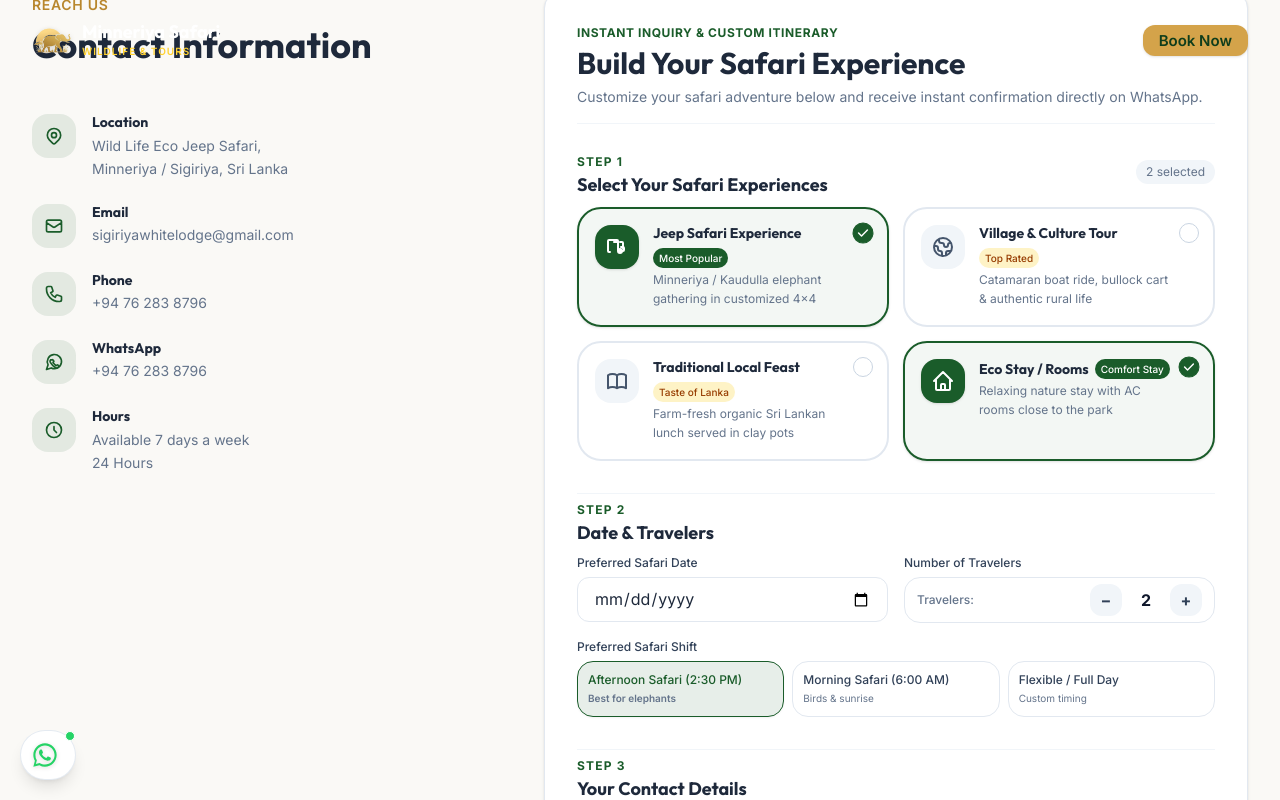
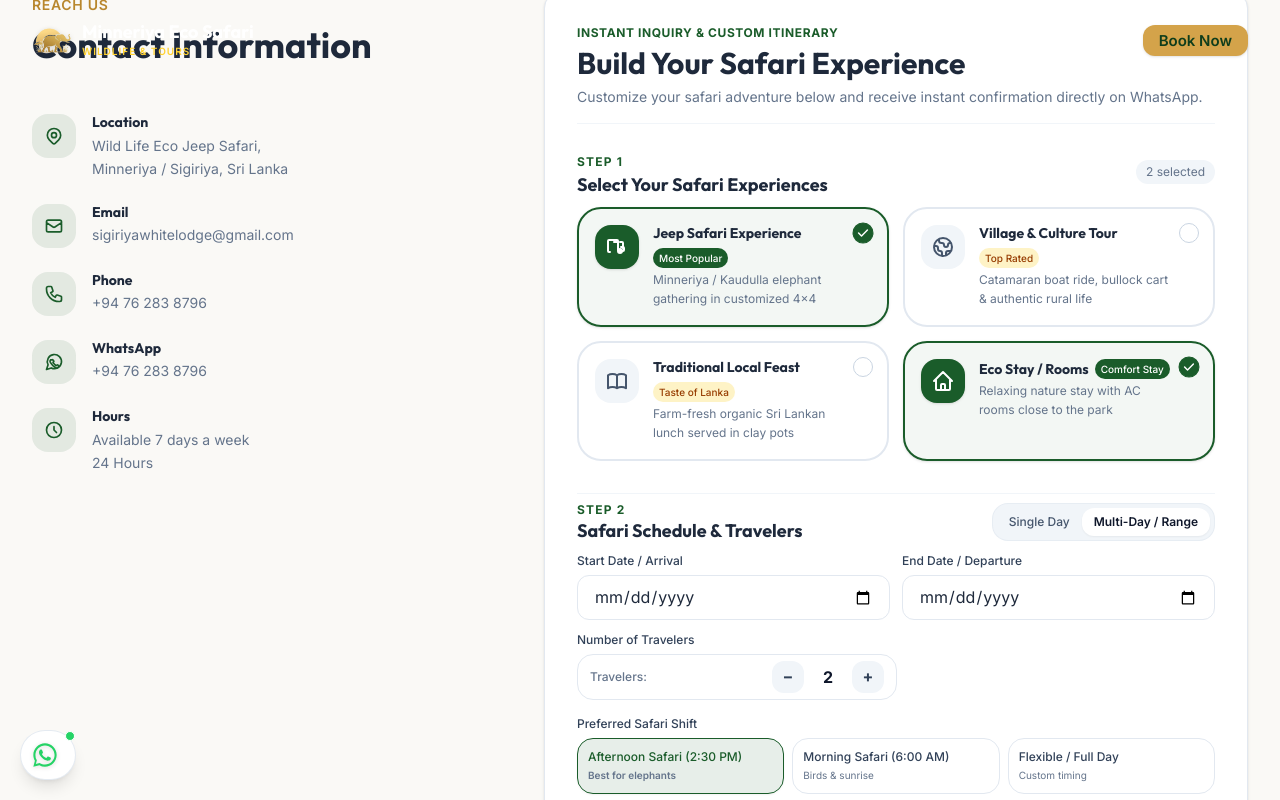
Before and after one commit to Geeth234K/Minneriya_safari, a Next.js app in the folder frontend/: page /contact in a window 1280 px wide. Both pictures are taken after a click on the element 1059 px from the left and 928 px from the top of the page. Shown: the part 528-1328 px from the top of the page. Built offline with nearby package versions, Linux system fonts and the light colour scheme.

Commit message:
New updates in safari

```diff
--- a/frontend/src/app/layout.tsx
+++ b/frontend/src/app/layout.tsx
@@ -26,12 +26,13 @@ const cormorant = Cormorant_Garamond({
 
 export const metadata: Metadata = {
   title: {
-    default: "Minneriya Safari | Wild Sri Lankan Adventures",
-    template: "%s | Minneriya Safari",
+    default: "Minneriya Eco Safari | Wild Sri Lankan Adventures",
+    template: "%s | Minneriya Eco Safari",
   },
   description:
-    "Experience the wild beauty of Minneriya with authentic jeep safaris, village tours, local cuisine, and comfortable accommodation in the heart of Sri Lanka.",
+    "Experience the wild beauty of Minneriya with authentic eco jeep safaris, village tours, local cuisine, and comfortable accommodation in the heart of Sri Lanka.",
   keywords: [
+    "Minneriya Eco Safari",
     "Minneriya Safari",
     "Sri Lanka Safari",
     "Minneriya National Park",
@@ -44,10 +45,10 @@ export const metadata: Metadata = {
   openGraph: {
     type: "website",
     locale: "en_US",
-    siteName: "Minneriya Safari",
-    title: "Minneriya Safari | Wild Sri Lankan Adventures",
+    siteName: "Minneriya Eco Safari",
+    title: "Minneriya Eco Safari | Wild Sri Lankan Adventures",
     description:
-      "Experience the wild beauty of Minneriya with authentic jeep safaris, village tours, local cuisine, and comfortable accommodation.",
+      "Experience the wild beauty of Minneriya with authentic eco jeep safaris, village tours, local cuisine, and comfortable accommodation.",
   },
 };
 
--- a/frontend/src/app/rooms/page.tsx
+++ b/frontend/src/app/rooms/page.tsx
@@ -82,7 +82,7 @@ export default async function RoomsPage() {
                     ${price}
                   </span>
                   <span className="text-sm text-[var(--color-text-muted)] ml-1.5">
-                    / night
+                    / Full Day
                   </span>
                 </div>
                 <div className="flex items-center gap-1.5 flex-wrap">
--- a/frontend/src/components/forms/ContactForm.tsx
+++ b/frontend/src/components/forms/ContactForm.tsx
@@ -55,7 +55,9 @@ interface FormData {
   fullName: string;
   email: string;
   whatsapp: string;
+  dateMode: "single" | "range";
   date: string;
+  endDate: string;
   timeSlot: string;
   guests: number;
   message: string;
@@ -67,13 +69,15 @@ interface FormErrors {
 }
 
 export default function ContactForm() {
-  const today = new Date().toISOString().split("T")[0];
+  const today = new Intl.DateTimeFormat("en-CA").format(new Date());
 
   const [formData, setFormData] = useState<FormData>({
     fullName: "",
     email: "",
     whatsapp: "",
+    dateMode: "single",
     date: "",
+    endDate: "",
     timeSlot: "afternoon",
     guests: 2,
     message: "",
@@ -90,7 +94,12 @@ export default function ContactForm() {
       const next = exists
         ? prev.interests.filter((item) => item !== id)
         : [...prev.interests, id];
-      return { ...prev, interests: next.length > 0 ? next : [id] };
+      const shouldSwitchToRange = !exists && id === "Accommodation" && prev.dateMode === "single";
+      return {
+        ...prev,
+        interests: next.length > 0 ? next : [id],
+        dateMode: shouldSwitchToRange ? "range" : prev.dateMode,
+      };
     });
   };
 
@@ -116,6 +125,18 @@ export default function ContactForm() {
     return Object.keys(newErrors).length === 0;
   };
 
+  const calculateDays = (start: string, end: string): number => {
+    if (!start || !end) return 1;
+    try {
+      const d1 = new Date(start + "T00:00:00").getTime();
+      const d2 = new Date(end + "T00:00:00").getTime();
+      const diff = Math.round((d2 - d1) / (1000 * 60 * 60 * 24)) + 1;
+      return diff > 0 ? diff : 1;
+    } catch {
+      return 1;
+    }
+  };
+
   const formatPreferredDate = (dateStr: string): string => {
     if (!dateStr) return "Flexible / To be decided";
     try {
@@ -128,6 +149,20 @@ export default function ContactForm() {
     } catch {
       return dateStr;
     }
+  };
+
+  const formatScheduleText = (): string => {
+    if (formData.dateMode === "range") {
+      if (formData.date && formData.endDate) {
+        const days = calculateDays(formData.date, formData.endDate);
+        return `${formatPreferredDate(formData.date)} to ${formatPreferredDate(formData.endDate)} (${days} ${days === 1 ? "Day" : "Days"})`;
+      }
+      if (formData.date) {
+        return `Starting ${formatPreferredDate(formData.date)} (Multi-day Tour)`;
+      }
+      return "Multi-day / Flexible dates";
+    }
+    return formatPreferredDate(formData.date);
   };
 
   const experienceTitleMap: Record<string, string> = {
@@ -155,7 +190,7 @@ export default function ContactForm() {
 
     return (
       `━━━━━━━━━━━━━━━━━━━━\n` +
-      `🐘 *MINNERIYA SAFARI & TOURS*\n` +
+      `🐘 *MINNERIYA ECO SAFARI & TOURS*\n` +
       `     *New Booking Inquiry*\n` +
       `━━━━━━━━━━━━━━━━━━━━\n\n` +
       `👤 *Guest Details:*\n` +
@@ -163,15 +198,15 @@ export default function ContactForm() {
       `• WhatsApp: ${formData.whatsapp.trim()}\n` +
       emailLine +
       `\n` +
-      `📅 *Safari Schedule:*\n` +
-      `• Preferred Date: ${formatPreferredDate(formData.date)}\n` +
-      `• Shift: ${selectedSlot}\n` +
+      `📅 *Tour Schedule:*\n` +
+      `• Dates: ${formatScheduleText()}\n` +
+      `• Preferred Shift: ${selectedSlot}\n` +
       `• Travelers: ${formData.guests} Guests\n\n` +
       `🎯 *Experiences Selected:*\n` +
       `${experiencesList}\n\n` +
       notesSection +
       `━━━━━━━━━━━━━━━━━━━━\n` +
-      `_Minneriya Safari & Tours • Sigiriya, Sri Lanka_`
+      `_Minneriya Eco Safari & Tours • Sigiriya, Sri Lanka_`
     );
   };
 
@@ -192,7 +227,7 @@ export default function ContactForm() {
       // Handled via the prominent WhatsApp button on the success view
     }
 
-    // Backup to backend MongoDB in background
+    // Backup to backend MongoDB in background (non-blocking)
     try {
       const guestPassword = `guest_${Date.now()}_${Math.random().toString(36).slice(2)}`;
       const safeEmail =
@@ -222,17 +257,23 @@ export default function ContactForm() {
       }
 
       if (userId) {
+        const checkInIso = formData.date ? new Date(formData.date).toISOString() : new Date().toISOString();
+        const checkOutIso =
+          formData.dateMode === "range" && formData.endDate
+            ? new Date(formData.endDate).toISOString()
+            : checkInIso;
+
         await createBooking({
           userId,
           bookingType: "itinerary",
           fullName: formData.fullName,
           email: safeEmail,
           whatsapp: formData.whatsapp,
-          checkInDate: formData.date ? new Date(formData.date).toISOString() : new Date().toISOString(),
-          checkOutDate: formData.date ? new Date(formData.date).toISOString() : new Date().toISOString(),
+          checkInDate: checkInIso,
+          checkOutDate: checkOutIso,
           guests: formData.guests,
           interests: formData.interests,
-          requests: `[Slot: ${formData.timeSlot}] ${formData.message}`.trim(),
+          requests: `[Slot: ${formData.timeSlot}] [Mode: ${formData.dateMode}] ${formData.message}`.trim(),
         });
       }
     } catch (err) {
@@ -317,7 +358,9 @@ export default function ContactForm() {
                 fullName: "",
                 email: "",
                 whatsapp: "",
+                dateMode: "single",
                 date: "",
+                endDate: "",
                 timeSlot: "afternoon",
                 guests: 2,
                 message: "",
@@ -427,19 +470,54 @@ export default function ContactForm() {
 
       {/* ── STEP 2: TIMING & TRAVELERS ── */}
       <div className="pt-2 border-t border-slate-100">
-        <span className="text-xs font-bold text-[var(--color-primary)] tracking-widest uppercase block mb-1">
+        <div className="flex flex-col sm:flex-row sm:items-center sm:justify-between gap-2 mb-3">
+          <div>
+            <span className="text-xs font-bold text-[var(--color-primary)] tracking-widest uppercase block mb-0.5">
               Step 2
             </span>
-        <h3 className="text-base sm:text-lg font-bold text-slate-800 mb-3">
-          Date & Travelers
+            <h3 className="text-base sm:text-lg font-bold text-slate-800">
+              Safari Schedule & Travelers
             </h3>
+          </div>
 
+          {/* Date Mode Toggle Pill */}
+          <div className="inline-flex p-1 bg-slate-100 rounded-lg text-xs font-medium self-start sm:self-auto border border-slate-200/60">
+            <button
+              type="button"
+              onClick={() => setFormData((p) => ({ ...p, dateMode: "single" }))}
+              className={`px-3 py-1.5 rounded-md transition-all flex items-center gap-1.5 ${
+                formData.dateMode === "single"
+                  ? "bg-white text-slate-900 shadow-xs font-semibold"
+                  : "text-slate-600 hover:text-slate-900"
+              }`}
+            >
+              <span>Single Day</span>
+            </button>
+            <button
+              type="button"
+              onClick={() => setFormData((p) => ({ ...p, dateMode: "range" }))}
+              className={`px-3 py-1.5 rounded-md transition-all flex items-center gap-1.5 ${
+                formData.dateMode === "range"
+                  ? "bg-white text-slate-900 shadow-xs font-semibold"
+                  : "text-slate-600 hover:text-slate-900"
+              }`}
+            >
+              <span>Multi-Day / Range</span>
+            </button>
+          </div>
+        </div>
+
+        {/* Date Inputs based on Date Mode */}
+        {formData.dateMode === "single" ? (
           <div className="grid grid-cols-1 sm:grid-cols-2 gap-4 mb-4">
-          {/* Preferred Date */}
+            {/* Preferred Safari Date */}
             <div>
-            <label htmlFor="exp-date" className="block text-xs font-medium text-slate-700 mb-1.5">
+              <div className="flex items-center justify-between mb-1.5">
+                <label htmlFor="exp-date" className="block text-xs font-medium text-slate-700">
                   Preferred Safari Date
                 </label>
+                <span className="text-[10px] text-slate-400">Optional</span>
+              </div>
               <input
                 id="exp-date"
                 type="date"
@@ -450,7 +528,7 @@ export default function ContactForm() {
               />
             </div>
 
-          {/* Number of Travelers Counter */}
+            {/* Travelers Counter */}
             <div>
               <label className="block text-xs font-medium text-slate-700 mb-1.5">
                 Number of Travelers
@@ -483,6 +561,94 @@ export default function ContactForm() {
               </div>
             </div>
           </div>
+        ) : (
+          <div className="space-y-3 mb-4">
+            <div className="grid grid-cols-1 sm:grid-cols-2 gap-3">
+              {/* Start Date */}
+              <div>
+                <label htmlFor="exp-start-date" className="block text-xs font-medium text-slate-700 mb-1.5">
+                  Start Date / Arrival
+                </label>
+                <input
+                  id="exp-start-date"
+                  type="date"
+                  min={today}
+                  value={formData.date}
+                  onChange={(e) => {
+                    const newStart = e.target.value;
+                    setFormData((prev) => {
+                      const newEnd = prev.endDate && prev.endDate < newStart ? newStart : prev.endDate;
+                      return { ...prev, date: newStart, endDate: newEnd };
+                    });
+                  }}
+                  className="form-input text-sm !py-2.5"
+                />
+              </div>
+
+              {/* End Date */}
+              <div>
+                <label htmlFor="exp-end-date" className="block text-xs font-medium text-slate-700 mb-1.5">
+                  End Date / Departure
+                </label>
+                <input
+                  id="exp-end-date"
+                  type="date"
+                  min={formData.date || today}
+                  value={formData.endDate}
+                  onChange={(e) => setFormData((prev) => ({ ...prev, endDate: e.target.value }))}
+                  className="form-input text-sm !py-2.5"
+                />
+              </div>
+            </div>
+
+            {/* Duration Indicator Badge */}
+            {formData.date && formData.endDate && (
+              <div className="flex items-center gap-2 text-xs text-emerald-800 bg-emerald-50 border border-emerald-200/80 rounded-lg px-3 py-2">
+                <span className="font-bold">✨ Tour Duration:</span>
+                <span className="font-semibold">
+                  {calculateDays(formData.date, formData.endDate)} {calculateDays(formData.date, formData.endDate) === 1 ? "Day" : "Days"}
+                </span>
+                <span className="text-slate-300">|</span>
+                <span className="text-[11px] text-emerald-700">
+                  {formatPreferredDate(formData.date)} → {formatPreferredDate(formData.endDate)}
+                </span>
+              </div>
+            )}
+
+            {/* Travelers Counter in Multi-Day */}
+            <div className="sm:max-w-xs">
+              <label className="block text-xs font-medium text-slate-700 mb-1.5">
+                Number of Travelers
+              </label>
+              <div className="flex items-center justify-between border border-[var(--color-border)] rounded-lg bg-[var(--color-surface)] px-2.5 sm:px-3 py-1.5">
+                <span className="text-xs text-[var(--color-text-muted)] font-medium">
+                  Travelers:
+                </span>
+                <div className="flex items-center gap-2 sm:gap-3">
+                  <button
+                    type="button"
+                    onClick={() => updateGuests(-1)}
+                    disabled={formData.guests <= 1}
+                    className="w-7 h-7 sm:w-8 sm:h-8 rounded-md bg-slate-100 hover:bg-slate-200 disabled:opacity-40 font-bold flex items-center justify-center text-slate-700 transition-colors"
+                  >
+                    −
+                  </button>
+                  <span className="text-sm sm:text-base font-bold text-slate-900 w-5 sm:w-6 text-center">
+                    {formData.guests}
+                  </span>
+                  <button
+                    type="button"
+                    onClick={() => updateGuests(1)}
+                    disabled={formData.guests >= 25}
+                    className="w-7 h-7 sm:w-8 sm:h-8 rounded-md bg-slate-100 hover:bg-slate-200 disabled:opacity-40 font-bold flex items-center justify-center text-slate-700 transition-colors"
+                  >
+                    +
+                  </button>
+                </div>
+              </div>
+            </div>
+          </div>
+        )}
 
         {/* Time slot chips */}
         <div>
@@ -609,7 +775,11 @@ export default function ContactForm() {
           </div>
           <div>
             {formData.interests.length} Experiences • {formData.guests} Traveler(s)
-            {formData.date ? ` • ${formData.date}` : ""}
+            {formData.dateMode === "range" && formData.date && formData.endDate
+              ? ` • ${calculateDays(formData.date, formData.endDate)} Days (${formatPreferredDate(formData.date)} → ${formatPreferredDate(formData.endDate)})`
+              : formData.date
+              ? ` • ${formatPreferredDate(formData.date)}`
+              : ""}
           </div>
         </div>
 
--- a/frontend/src/components/forms/ReservationForm.tsx
+++ b/frontend/src/components/forms/ReservationForm.tsx
@@ -115,7 +115,7 @@ export default function ReservationForm({ rooms }: ReservationFormProps) {
       `• Travelers: ${formData.guests} Guests\n\n` +
       specialReq +
       `━━━━━━━━━━━━━━━━━━━━\n` +
-      `_Minneriya Safari & Tours • Sigiriya, Sri Lanka_`;
+      `_Minneriya Eco Safari & Tours • Sigiriya, Sri Lanka_`;
 
     const whatsappUrl = `https://wa.me/${WHATSAPP_NUMBER}?text=${encodeURIComponent(messageText)}`;
     setSubmittedWhatsAppUrl(whatsappUrl);
@@ -370,7 +370,7 @@ export default function ReservationForm({ rooms }: ReservationFormProps) {
           {rooms.length === 0 && <option value="">No rooms available</option>}
           {rooms.map((room) => (
             <option key={room._id} value={room._id}>
-              {room.name} — ${room.pricePerNight}/night
+              {room.name} — ${room.pricePerNight} / Full Day
             </option>
           ))}
         </select>
--- a/frontend/src/components/layout/Footer.tsx
+++ b/frontend/src/components/layout/Footer.tsx
@@ -22,7 +22,7 @@ export default function Footer() {
               <div className="relative w-11 h-11 shrink-0 group-hover:scale-105 transition-transform duration-200">
                 <Image
                   src="/logo-mark.webp"
-                  alt="Minneriya Safari Logo"
+                  alt="Minneriya Eco Safari Logo"
                   fill
                   className="object-contain"
                 />
@@ -32,10 +32,10 @@ export default function Footer() {
                   className="font-bold text-xl text-white leading-tight"
                   style={{ fontFamily: "var(--font-heading)" }}
                 >
-                  Minneriya Safari
+                  Minneriya Eco Safari
                 </span>
                 <span className="text-[10px] text-amber-300 font-semibold tracking-widest uppercase">
-                  Wildlife Expeditions
+                  Wildlife & Tours
                 </span>
               </div>
             </Link>
@@ -127,7 +127,7 @@ export default function Footer() {
               Ready to Explore?
             </h3>
             <p className="!text-slate-100 text-sm mb-5 leading-relaxed">
-              Book your Minneriya Safari adventure today and create memories
+              Book your Minneriya Eco Safari adventure today and create memories
               that last a lifetime.
             </p>
             <Link
@@ -143,7 +143,7 @@ export default function Footer() {
         {/* Bottom bar */}
         <div className="mt-12 pt-6 border-t border-white/15 flex flex-col sm:flex-row items-center justify-between gap-3 text-xs">
           <p className="!text-slate-200">
-            &copy; {new Date().getFullYear()} Minneriya Safari. All rights reserved.
+            &copy; {new Date().getFullYear()} Minneriya Eco Safari. All rights reserved.
           </p>
           <p className="!text-slate-200 flex items-center gap-1.5">
             <span>Crafted with passion by</span>
--- a/frontend/src/components/layout/Navbar.tsx
+++ b/frontend/src/components/layout/Navbar.tsx
@@ -46,7 +46,7 @@ export default function Navbar() {
             <div className="relative w-9 h-9 sm:w-10 sm:h-10 shrink-0 group-hover:scale-105 transition-transform duration-200">
               <Image
                 src="/logo-mark.webp"
-                alt="Minneriya Safari Logo"
+                alt="Minneriya Eco Safari Logo"
                 fill
                 className="object-contain drop-shadow-sm"
                 priority
@@ -59,7 +59,7 @@ export default function Navbar() {
                 }`}
                 style={{ fontFamily: "var(--font-heading)" }}
               >
-                Minneriya Safari
+                Minneriya Eco Safari
               </span>
               <span
                 className={`text-[9px] sm:text-[10px] tracking-widest uppercase font-semibold transition-colors duration-300 ${
@@ -149,7 +149,7 @@ export default function Navbar() {
             <div className="relative w-9 h-9 shrink-0">
               <Image
                 src="/logo-mark.webp"
-                alt="Minneriya Safari Logo"
+                alt="Minneriya Eco Safari Logo"
                 fill
                 className="object-contain"
                 priority
@@ -160,7 +160,7 @@ export default function Navbar() {
                 className="font-bold text-base text-[var(--color-primary-dark)] leading-tight"
                 style={{ fontFamily: "var(--font-heading)" }}
               >
-                Minneriya Safari
+                Minneriya Eco Safari
               </span>
               <span className="text-[10px] text-amber-600 font-semibold tracking-wider uppercase">
                 Wildlife & Tours
--- a/frontend/src/components/ui/RoomCard.tsx
+++ b/frontend/src/components/ui/RoomCard.tsx
@@ -49,7 +49,7 @@ export default function RoomCard({ room }: RoomCardProps) {
               ${room.pricePerNight}
             </span>
             <span className="text-sm text-[var(--color-text-muted)] ml-1">
-              / night
+              / Full Day
             </span>
           </div>
           <Link href="/contact" className="btn btn-primary text-sm">
```
Lines whose indentation alone changed are shown as unchanged.
